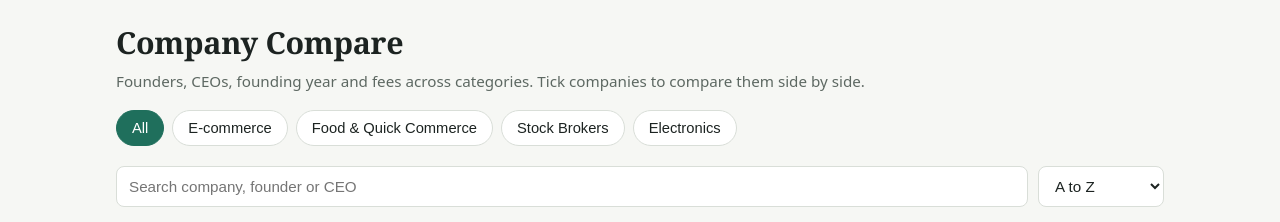
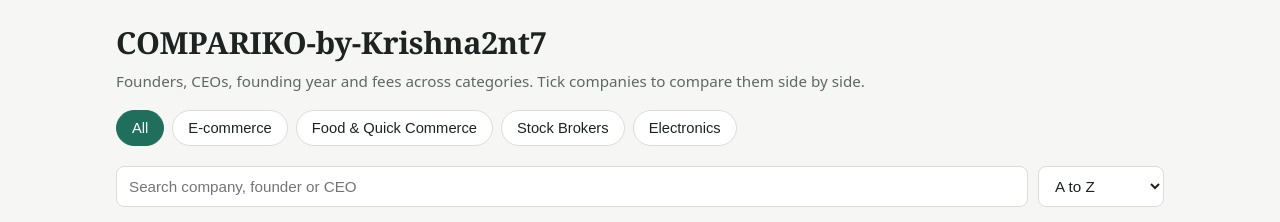
Before and after one commit to krishnasahu027/COMPARIKO-by-Krishna2nt7, a plain HTML site: page index.html in a window 1280 px wide. Shown: the top 222 px of the page. Drawn offline with Linux system fonts and the light colour scheme.

Commit message:
Update title and heading in index.html

```diff
--- a/index.html
+++ b/index.html
@@ -3,7 +3,7 @@
 <head>
 <meta charset="utf-8">
 <meta name="viewport" content="width=device-width, initial-scale=1">
-<title>Company Compare</title>
+<title>COMPARIKO-by-Krishna2nt7</title>
 <style>
 :root{--bg:#f6f7f4;--card:#fff;--ink:#1c2321;--mute:#5d6862;--line:#d9ded8;--accent:#1f6f5c;--accent-ink:#fff;--sel:#e3f1ec}
 @media (prefers-color-scheme:dark){:root{--bg:#121816;--card:#1b2320;--ink:#e8ede9;--mute:#9aa8a1;--line:#2e3a35;--accent:#5fc3a8;--accent-ink:#0d1512;--sel:#22342e}}
@@ -51,7 +51,7 @@ td:first-child,th:first-child{color:var(--mute);white-space:nowrap}
 </head>
 <body>
 <div class="wrap">
-  <h1>Company Compare</h1>
+  <h1>COMPARIKO-by-Krishna2nt7</h1>
   <p class="sub">Founders, CEOs, founding year and fees across categories. Tick companies to compare them side by side.</p>
   <div class="tabs" id="tabs" role="tablist"></div>
   <div class="bar">
```
